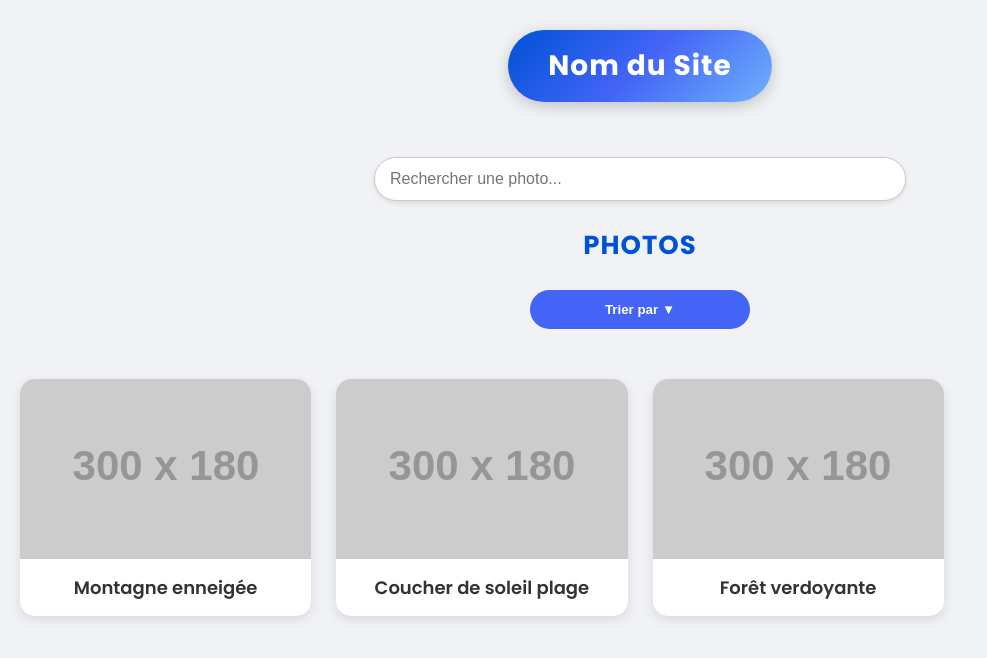
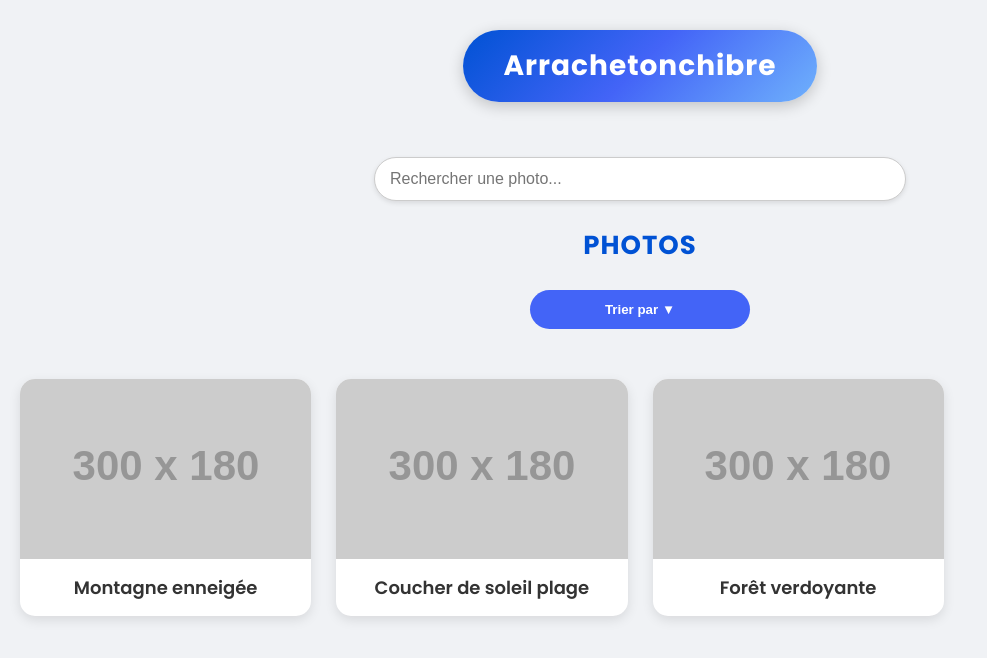
Before and after one commit to diego029929/Arrachetonchibre, a plain HTML site: page photos.html in a window 1280 px wide. Shown: the whole page, without its empty margins (0-987 px from the left). Drawn offline with Linux system fonts and the light colour scheme; placeholder pictures from the web are drawn by us.

Commit message:
Update photos.html

```diff
--- a/photos.html
+++ b/photos.html
@@ -126,7 +126,7 @@
 <body>
 
 <header>
-  <div class="banner">Nom du Site</div>
+  <div class="banner">Arrachetonchibre</div>
 </header>
 
 <div class="search-bar">
```
